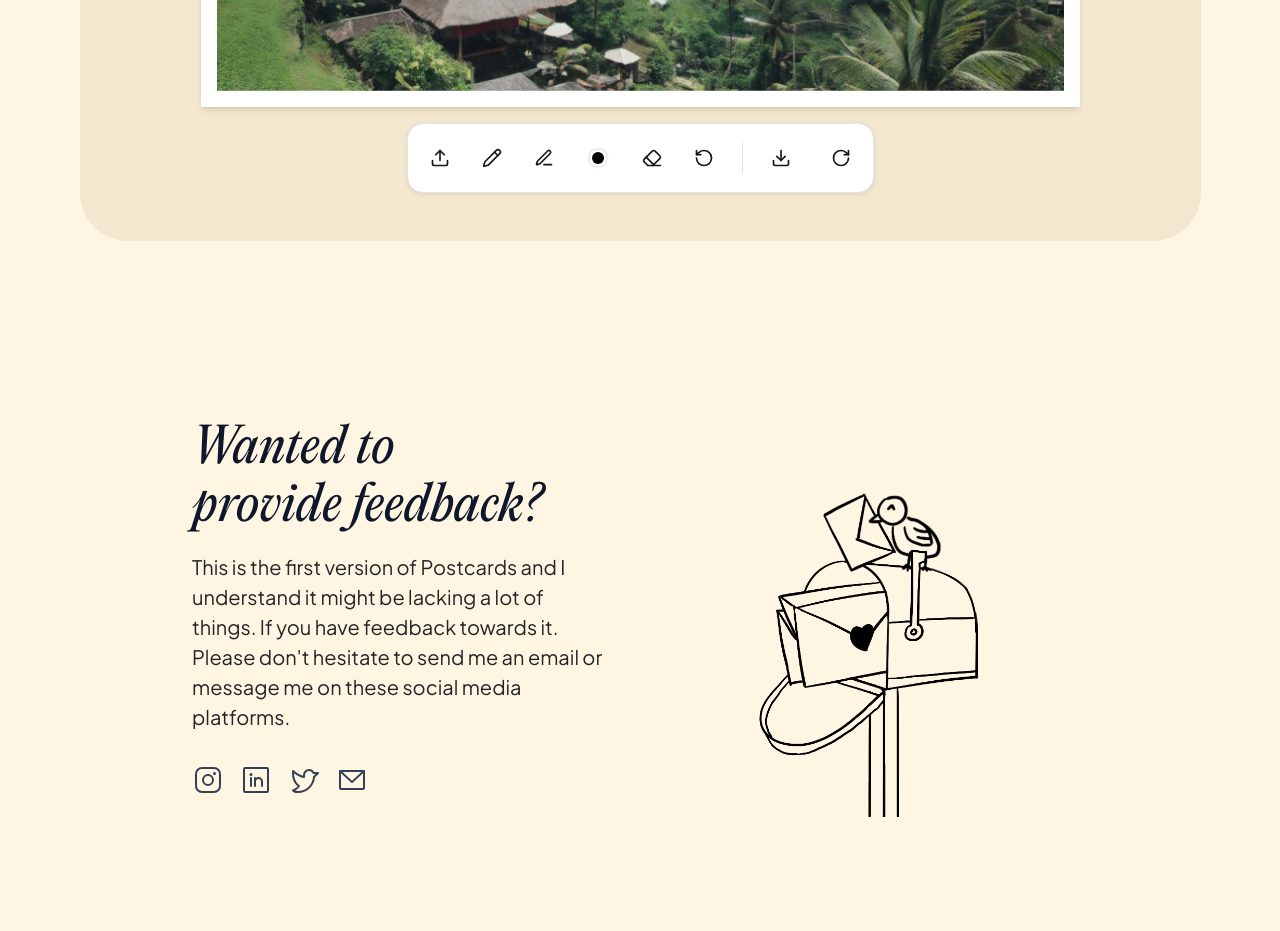
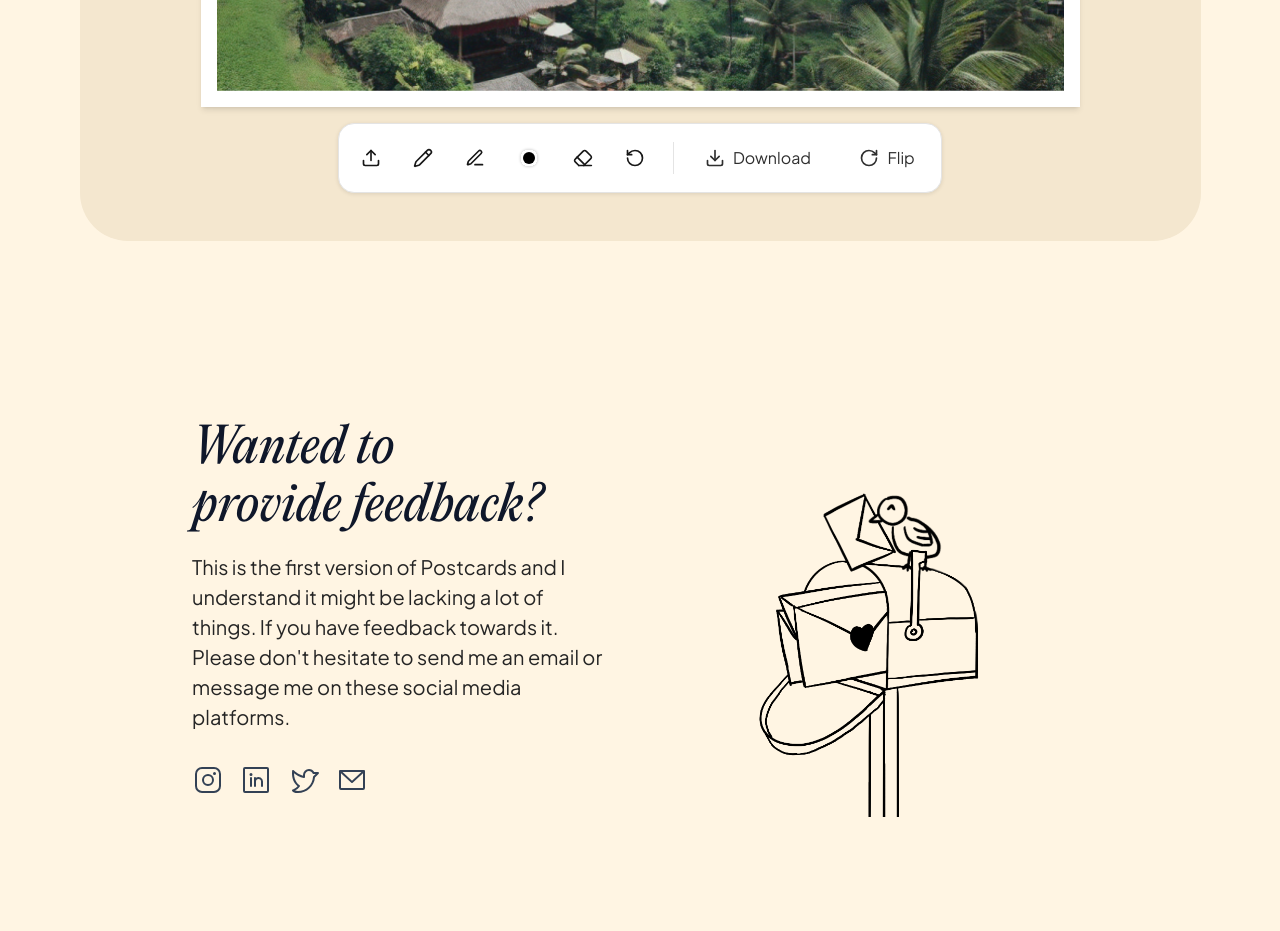
Before and after one commit to csleong98/postcard, a Next.js app: page / in a window 1280 px wide. Shown: the part 2480-3411 px from the top of the page. Built offline with nearby package versions, Linux system fonts and the light colour scheme.

Commit message:
Update toolbar buttons with text and improved styling
- Replace IconButton with native button components for Download and Flip actions
- Add text labels to buttons for better user understanding
- Enhance button hover and active states with consistent styling

```diff
--- a/src/app/components/IconButton.js
+++ b/src/app/components/IconButton.js
@@ -15,8 +15,8 @@ const IconButton = ({
   const stateStyles = isDisabled
     ? "opacity-50 cursor-not-allowed bg-gray-50"
     : isActive
-      ? "bg-gray-100"
-      : "hover:bg-gray-50";
+      ? "bg-[#2F2F2F] text-white"
+      : "hover:bg-gray-100";
 
   const handleColorClick = () => {
     if (colorInputRef.current) {
--- a/src/app/components/Toolbar.js
+++ b/src/app/components/Toolbar.js
@@ -151,16 +151,23 @@ export default function Toolbar({
         {!isMobile && (
           <>
             <Separator />
-            <IconButton
-              icon={<Download size={20} />}
+            <button
               onClick={onDownload}
               tooltip="Download"
-            />
-            <IconButton
-              icon={<RotateCw size={20} />}
+              className="w-full px-4 py-2 text-[#2F2F2F] rounded-lg bg-transparent hover:bg-gray-100 hover:#2F2F2F transition-all flex items-center justify-center gap-2 relative z-10"
+            >
+              <Download size={20} />
+              Download
+            </button>
+
+            <button
               onClick={onFlip}
               tooltip="Flip"
-            />
+              className="w-full px-4 py-2 text-[#2F2F2F] rounded-lg bg-transparent hover:bg-gray-100 hover:#2F2F2F transition-all flex items-center justify-center gap-2 relative z-10"
+            >
+              <RotateCw size={20} />
+              Flip
+            </button>
           </>
         )}
       </div>
```
